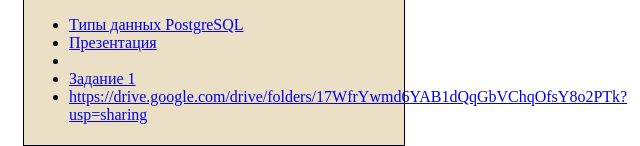
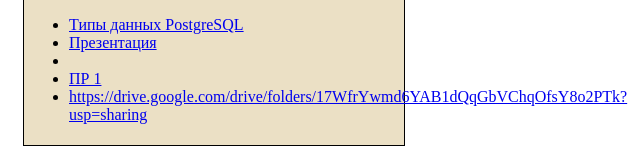
Before and after one commit to mdk05/mdk05.github.io, a plain HTML site: page index.html in a window 1280 px wide. Shown: the part 671-817 px from the top of the page, 0-640 px from the left. Drawn offline with Linux system fonts and the light colour scheme.

Commit message:
Update index.html

```diff
--- a/index.html
+++ b/index.html
@@ -189,7 +189,7 @@
          <li><a href="https://postgrespro.ru/docs/postgresql/13/datatype">Типы данных PostgreSQL</a></li>
          <li><a href="https://drive.google.com/file/d/1ywdPpVx4T9keQFJEptM8cbqbiPchaBsK/view?usp=sharing">Презентация</a></li>
          <li></li>
-         <li><a href="https://docs.google.com/document/d/1GtygV_B0TLtMZnzY2SaHJ7gq4DGDD5gmWd0o5PsslsA/edit?usp=sharing">Задание 1</a></li>
+         <li><a href="https://drive.google.com/file/d/1RyeM27-NS_HiOuhT0GjBqAw924ZOJ10m/view?usp=sharing">ПР 1</a></li>
 	      <li><a href="https://drive.google.com/drive/folders/17WfrYwmd6YAB1dQqGbVChqOfsY8o2PTk?usp=sharing">https://drive.google.com/drive/folders/17WfrYwmd6YAB1dQqGbVChqOfsY8o2PTk?usp=sharing</a></li>
         </ul>
 	</div>
```
